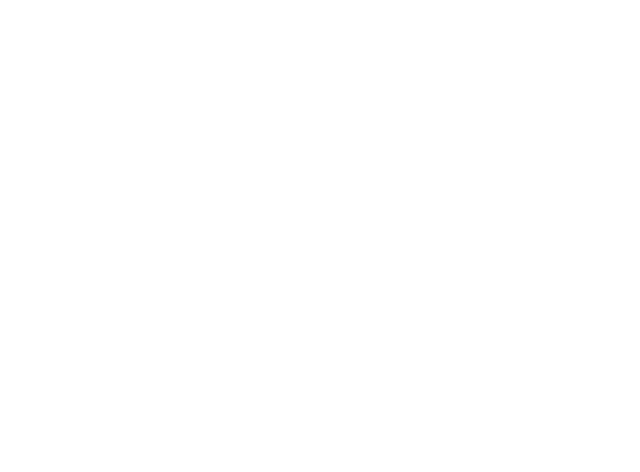
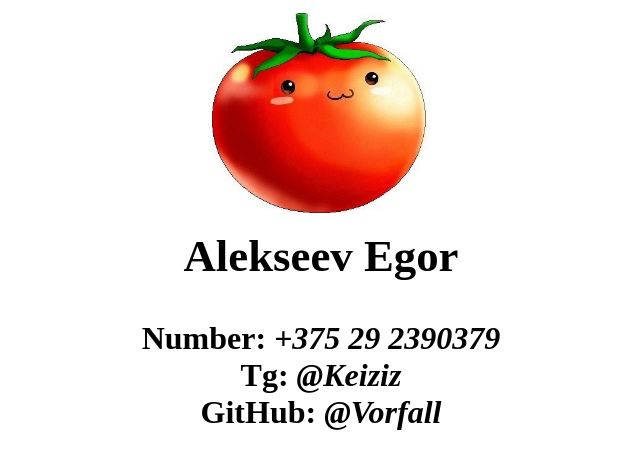
Before and after one commit to Vorfall/rsschool-cv, a plain HTML site: page index.html in a window 1280 px wide. Shown: the whole page, without its empty margins (319-959 px from the left). Drawn offline with Linux system fonts and the light colour scheme.

Commit message:
feat: Add css, icon

```diff
--- /dev/null
+++ b/Css/main.css
@@ -0,0 +1,15 @@
+*{
+    margin:0;
+    padding:0;
+    text-align: center;
+}
+.logo img{
+    padding: 1%;
+    height: 200px; /*125px*/
+}
+#Name{
+    font-size: 2.8em;
+}
+#Contact{
+    padding:3%;
+}
--- a/index.html
+++ b/index.html
@@ -1,11 +1,26 @@
 <!DOCTYPE html>
 <html lang="en">
 <head>
+    <meta name="viewport" content="width=device-width, initial-scale=1.0">
     <meta charset="UTF-8">
     <title>Alekseev Egor</title>
+    <link rel="stylesheet" href="Css/main.css">
 </head>
 <body>
-    <div name="">
+    <header>
+        <div class="logo">
+            <img id="Logo" src="Res/Logo.jpg">
+        </div>
+        <div class="MainInfo">
+            <h1 id="Name">Alekseev Egor</h1>
+            <h1 id="Contact">
+                <p>Number:<i> +375 29 2390379</i></p>
+                <p>Tg:<i> @Keiziz</i></p>
+                <p>GitHub:<i>  @Vorfall</i></p>
+
+            </h1>
+        </div>
+    </header>
 
     </div>
 </body>
```
Also changed, not shown: Res/Logo.jpg (added).
